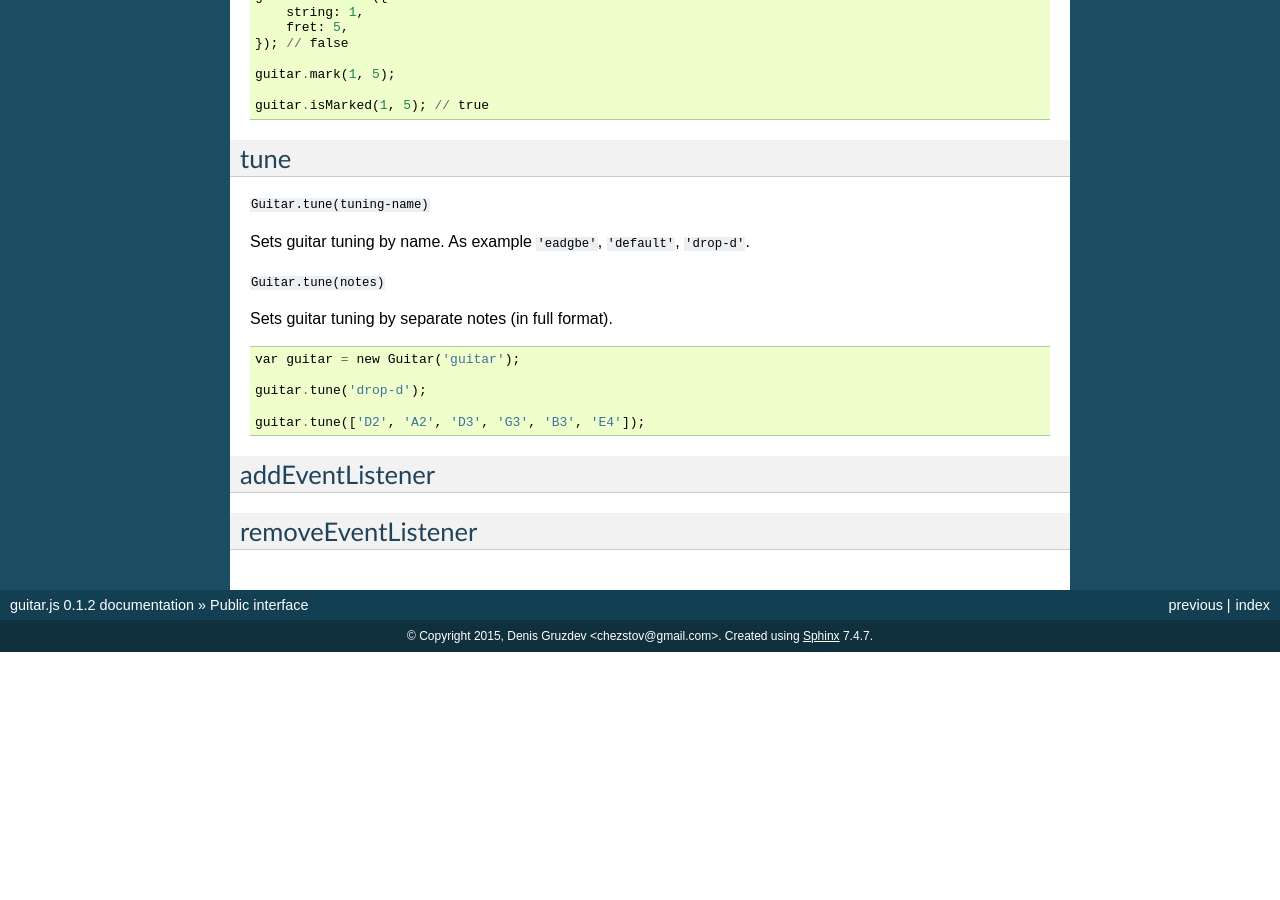
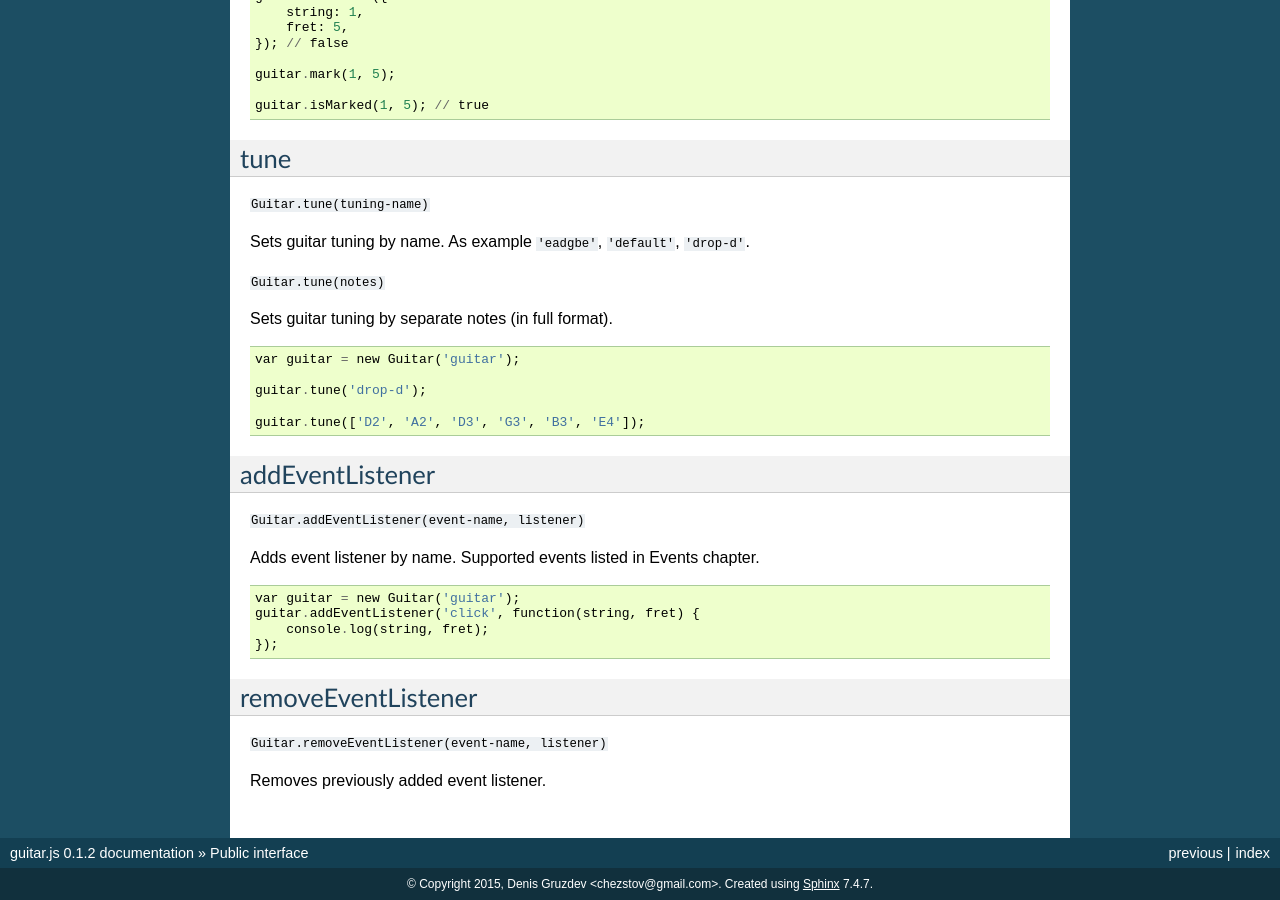
Before and after one commit to codingjerk/guitar.js, a Sphinx documentation site: the page built from docs/interface.rst, in a window 1280 px wide and 900 px high, scrolled down 2437 px. Built offline with Sphinx 7.4.7, drawn with Linux system fonts in a browser that asks for light colours; before the commit the page ends 3089 px from its top, so only the background shows below that.

Commit message:
All public interface specified

```diff
--- a/docs/interface.rst
+++ b/docs/interface.rst
@@ -174,5 +174,20 @@ Sets guitar tuning by separate notes (in full format).
 addEventListener
 ----------------
 
+``Guitar.addEventListener(event-name, listener)``
+
+Adds event listener by name. Supported events listed in Events chapter.
+
+::
+
+    var guitar = new Guitar('guitar');
+    guitar.addEventListener('click', function(string, fret) {
+        console.log(string, fret);
+    });
+
 removeEventListener
 -------------------
+
+``Guitar.removeEventListener(event-name, listener)``
+
+Removes previously added event listener.
```
